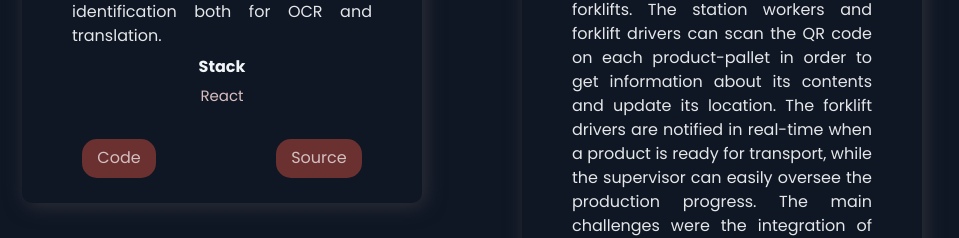
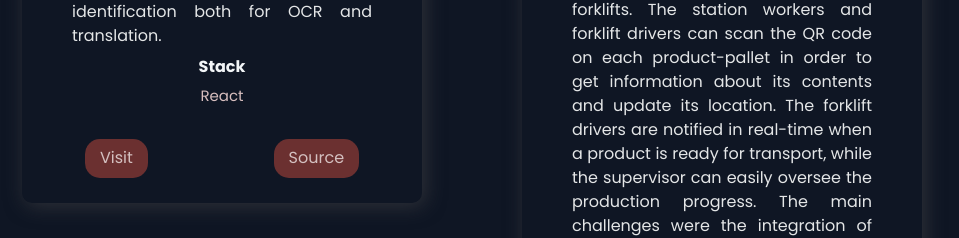
Before and after one commit to pap-x/myportfolio, a Next.js app: page / in a window 1280 px wide. Shown: the part 1434-1672 px from the top of the page, without its empty margins (168-1127 px from the left). Built offline with nearby package versions, Linux system fonts and the light colour scheme.

Commit message:
changed visit link name

```diff
--- a/src/components/Projects/Projects.js
+++ b/src/components/Projects/Projects.js
@@ -32,7 +32,7 @@ const Projects = () => (
             </TagList>
           </div>
           <UtilityList>
-            {visit && <ExternalLinks href={visit}>Code</ExternalLinks>}
+            {visit && <ExternalLinks href={visit}>Visit</ExternalLinks>}
             {source && <ExternalLinks href={source}>Source</ExternalLinks>}
           </UtilityList>
         </BlogCard>
```
